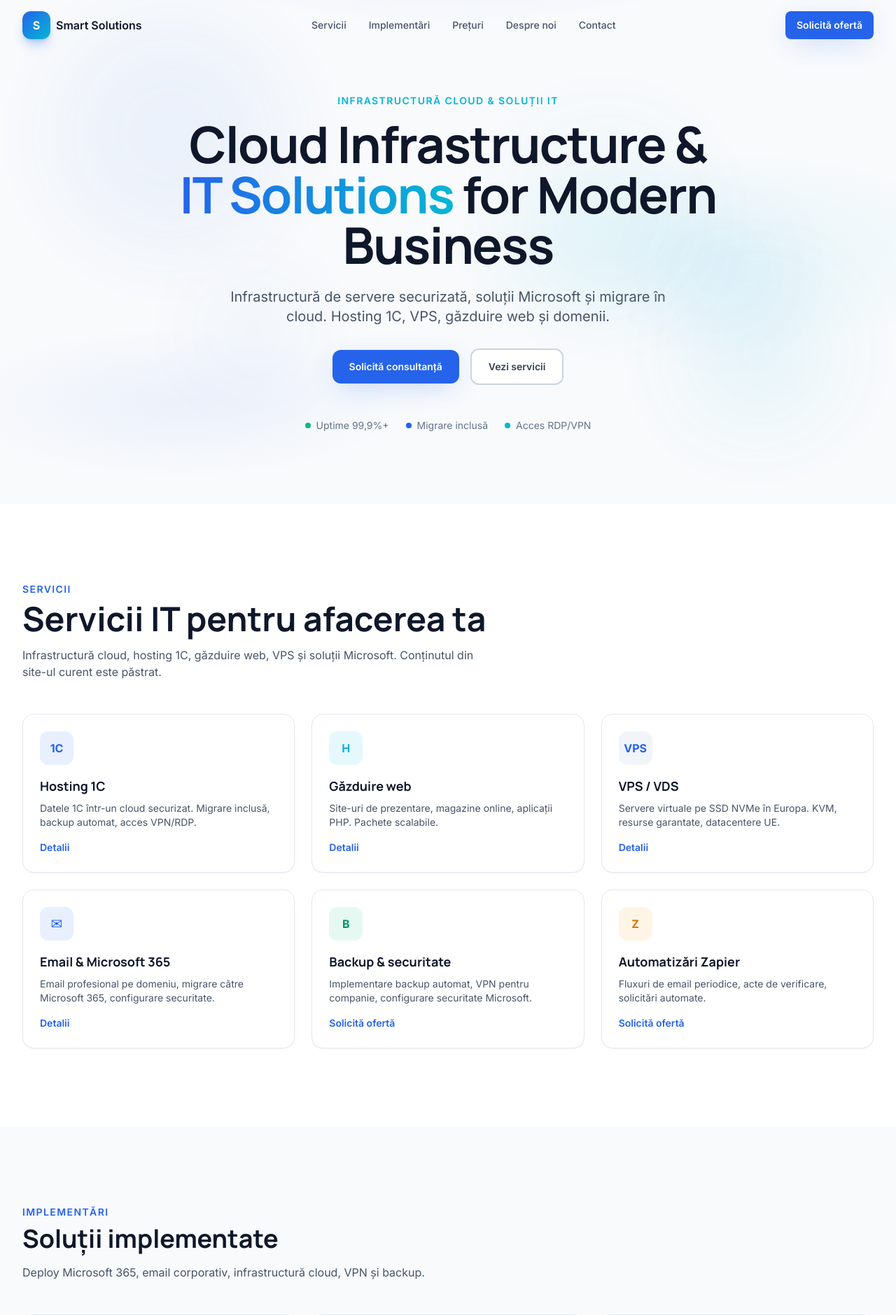
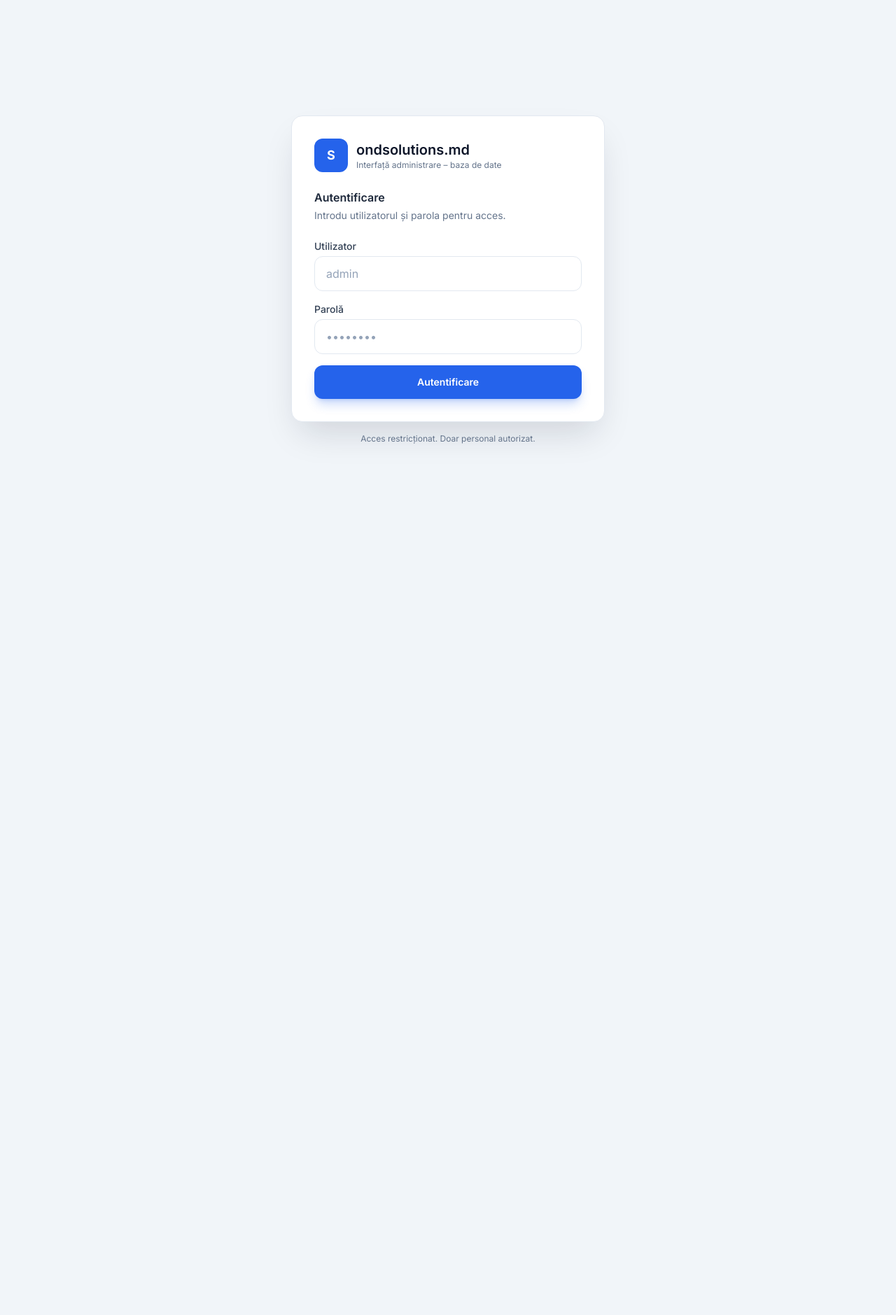
Before and after one commit to cojocariv/ondnew, a PHP site: page /db/index.php in a window 1280 px wide. Shown: the top 1879 px of the page at 70% size. After the commit the page ends 634 px from the top, so only its background shows below. Run offline with PHP 8.4, Linux system fonts and the light colour scheme; some libraries are stand-ins or nearby versions.

Commit message:
baza de date

```diff
--- /dev/null
+++ b/db/index.php
@@ -0,0 +1,88 @@
+<?php
+session_start();
+
+if (!empty($_SESSION['db_admin_logged_in'])) {
+    header('Location: dashboard.php');
+    exit;
+}
+
+$error = '';
+if ($_SERVER['REQUEST_METHOD'] === 'POST') {
+    $username = isset($_POST['username']) ? trim($_POST['username']) : '';
+    $password = isset($_POST['password']) ? $_POST['password'] : '';
+
+    if ($username === 'admin' && $password === 'ondsecure2026') {
+        $_SESSION['db_admin_logged_in'] = true;
+        header('Location: dashboard.php');
+        exit;
+    }
+    $error = 'Utilizator sau parolă incorectă.';
+}
+?>
+<!DOCTYPE html>
+<html lang="ro">
+<head>
+    <meta charset="UTF-8">
+    <meta name="viewport" content="width=device-width, initial-scale=1">
+    <title>Autentificare Admin | ondsolutions.md</title>
+    <link rel="preconnect" href="https://fonts.googleapis.com">
+    <link href="https://fonts.googleapis.com/css2?family=Inter:wght@400;500;600;700&display=swap" rel="stylesheet">
+    <script src="https://cdn.tailwindcss.com"></script>
+    <script>
+        tailwind.config = {
+            theme: {
+                extend: {
+                    colors: { 'primary-blue': '#2563eb' },
+                    fontFamily: { sans: ['Inter', 'system-ui', 'sans-serif'] }
+                }
+            }
+        };
+    </script>
+    <style>
+        body { font-family: 'Inter', system-ui, sans-serif; }
+        .card { box-shadow: 0 25px 50px -12px rgba(15, 23, 42, 0.15); }
+    </style>
+</head>
+<body class="min-h-screen bg-slate-100 flex items-center justify-center p-4">
+    <div class="w-full max-w-md">
+        <div class="card rounded-2xl border border-slate-200 bg-white p-8">
+            <div class="flex items-center gap-3 mb-6">
+                <div class="flex h-12 w-12 items-center justify-center rounded-xl bg-primary-blue text-white font-bold text-lg">S</div>
+                <div>
+                    <h1 class="text-xl font-semibold text-slate-900">ondsolutions.md</h1>
+                    <p class="text-xs text-slate-500">Interfață administrare – baza de date</p>
+                </div>
+            </div>
+
+            <h2 class="text-base font-semibold text-slate-800 mb-1">Autentificare</h2>
+            <p class="text-sm text-slate-500 mb-6">Introdu utilizatorul și parola pentru acces.</p>
+
+            <?php if ($error): ?>
+            <div class="mb-4 rounded-xl border border-red-200 bg-red-50 px-4 py-3 text-sm text-red-700">
+                <?php echo htmlspecialchars($error, ENT_QUOTES, 'UTF-8'); ?>
+            </div>
+            <?php endif; ?>
+
+            <form method="post" class="space-y-4">
+                <div>
+                    <label class="block text-sm font-medium text-slate-700 mb-1">Utilizator</label>
+                    <input type="text" name="username" required autocomplete="username"
+                           placeholder="admin"
+                           class="w-full rounded-xl border border-slate-200 bg-white px-4 py-3 text-slate-900 placeholder-slate-400 focus:border-primary-blue focus:ring-2 focus:ring-primary-blue/20 transition">
+                </div>
+                <div>
+                    <label class="block text-sm font-medium text-slate-700 mb-1">Parolă</label>
+                    <input type="password" name="password" required autocomplete="current-password"
+                           placeholder="••••••••"
+                           class="w-full rounded-xl border border-slate-200 bg-white px-4 py-3 text-slate-900 placeholder-slate-400 focus:border-primary-blue focus:ring-2 focus:ring-primary-blue/20 transition">
+                </div>
+                <button type="submit"
+                        class="w-full rounded-xl bg-primary-blue py-3.5 text-sm font-semibold text-white shadow-lg shadow-primary-blue/25 transition hover:opacity-95 hover:shadow-xl active:scale-[0.99]">
+                    Autentificare
+                </button>
+            </form>
+        </div>
+        <p class="mt-4 text-center text-xs text-slate-500">Acces restricționat. Doar personal autorizat.</p>
+    </div>
+</body>
+</html>
--- a/index.php
+++ b/index.php
@@ -9,14 +9,31 @@ require __DIR__ . '/includes/site_data.php';
 $contact_success = '';
 $contact_error   = '';
 if ($_SERVER['REQUEST_METHOD'] === 'POST') {
-    $nume   = isset($_POST['nume'])   ? trim($_POST['nume'])   : '';
-    $email  = isset($_POST['email'])  ? trim($_POST['email'])  : '';
-    $mesaj  = isset($_POST['mesaj'])  ? trim($_POST['mesaj'])  : '';
-    if ($nume === '' || $email === '' || $mesaj === '') {
-        $contact_error = 'Te rugăm să completezi numele, emailul și mesajul.';
+    $first_name = isset($_POST['first_name']) ? trim($_POST['first_name']) : '';
+    $last_name  = isset($_POST['last_name'])  ? trim($_POST['last_name'])  : '';
+    $email      = isset($_POST['email'])      ? trim($_POST['email'])      : '';
+    $mesaj      = isset($_POST['mesaj'])      ? trim($_POST['mesaj'])      : '';
+    if ($first_name === '' || $last_name === '' || $email === '' || $mesaj === '') {
+        $contact_error = 'Te rugăm să completezi prenumele, numele, emailul și mesajul.';
     } elseif (!filter_var($email, FILTER_VALIDATE_EMAIL)) {
         $contact_error = 'Adresa de email nu este validă.';
     } else {
+        $db_ok = false;
+        if (is_file(__DIR__ . '/db/config.php')) {
+            try {
+                require __DIR__ . '/db/config.php';
+                $stmt = $pdo->prepare('INSERT INTO contact_requests (first_name, last_name, email, message) VALUES (:fn, :ln, :em, :msg)');
+                $stmt->execute([
+                    ':fn'  => mb_substr($first_name, 0, 100),
+                    ':ln'  => mb_substr($last_name, 0, 100),
+                    ':em'  => mb_substr($email, 0, 150),
+                    ':msg' => $mesaj,
+                ]);
+                $db_ok = true;
+            } catch (Throwable $e) {
+                $db_ok = false;
+            }
+        }
         $mail = new PHPMailer(true);
         try {
             $mail->isSMTP();
@@ -29,16 +46,14 @@ if ($_SERVER['REQUEST_METHOD'] === 'POST') {
             $mail->CharSet    = 'UTF-8';
             $mail->setFrom('contact@ondsolutions.md', 'Smart Solutions');
             $mail->addAddress('sales@ondsolutions.md');
-            $mail->addReplyTo($email, $nume);
+            $mail->addReplyTo($email, $first_name . ' ' . $last_name);
             $mail->Subject = 'Mesaj nou de pe formularul Smart Solutions';
             $body  = "Ai primit un mesaj nou de pe site.\r\n\r\n";
-            $body .= "Nume: {$nume}\r\n";
-            $body .= "Email: {$email}\r\n\r\n";
-            $body .= "Mesaj:\r\n{$mesaj}\r\n";
+            $body .= "Prenume: {$first_name}\r\nNume: {$last_name}\r\nEmail: {$email}\r\n\r\nMesaj:\r\n{$mesaj}\r\n";
             $mail->Body = $body;
             $mail->send();
             $contact_success = 'Mesajul a fost trimis cu succes. Îți vom răspunde în cel mai scurt timp.';
-            $nume = $email = $mesaj = '';
+            $first_name = $last_name = $email = $mesaj = '';
         } catch (Exception $e) {
             $contact_error = 'A apărut o eroare la trimiterea mesajului: ' .
                 htmlspecialchars($e->getMessage(), ENT_QUOTES, 'UTF-8');
@@ -313,9 +328,15 @@ $contact = $site_data['contact'] ?? [];
                     <?php elseif ($contact_error): ?>
                     <div class="rounded-xl bg-red-50 border border-red-200 px-4 py-3 text-sm text-red-800"><?php echo htmlspecialchars($contact_error, ENT_QUOTES, 'UTF-8'); ?></div>
                     <?php endif; ?>
-                    <div>
-                        <label class="block text-sm font-medium text-slate-700">Nume</label>
-                        <input type="text" name="nume" value="<?php echo isset($nume) ? htmlspecialchars($nume, ENT_QUOTES, 'UTF-8') : ''; ?>" placeholder="Numele tău" class="mt-1 w-full rounded-xl border border-slate-200 bg-white px-4 py-3 text-slate-900 focus:border-primary-blue focus:ring-2 focus:ring-primary-blue/20">
+                    <div class="grid gap-4 sm:grid-cols-2">
+                        <div>
+                            <label class="block text-sm font-medium text-slate-700">Prenume</label>
+                            <input type="text" name="first_name" value="<?php echo isset($first_name) ? htmlspecialchars($first_name, ENT_QUOTES, 'UTF-8') : ''; ?>" placeholder="Prenumele tău" class="mt-1 w-full rounded-xl border border-slate-200 bg-white px-4 py-3 text-slate-900 focus:border-primary-blue focus:ring-2 focus:ring-primary-blue/20">
+                        </div>
+                        <div>
+                            <label class="block text-sm font-medium text-slate-700">Nume</label>
+                            <input type="text" name="last_name" value="<?php echo isset($last_name) ? htmlspecialchars($last_name, ENT_QUOTES, 'UTF-8') : ''; ?>" placeholder="Numele tău" class="mt-1 w-full rounded-xl border border-slate-200 bg-white px-4 py-3 text-slate-900 focus:border-primary-blue focus:ring-2 focus:ring-primary-blue/20">
+                        </div>
                     </div>
                     <div>
                         <label class="block text-sm font-medium text-slate-700">Email</label>
```
Also changed, not shown: db/config.php (added, +23 -0 lines), db/contact_requests.sql (added, +12 -0 lines), db/dashboard.php (added, +133 -0 lines), db/logout.php (added, +10 -0 lines), db/.htaccess (added), db/README.md (added).
